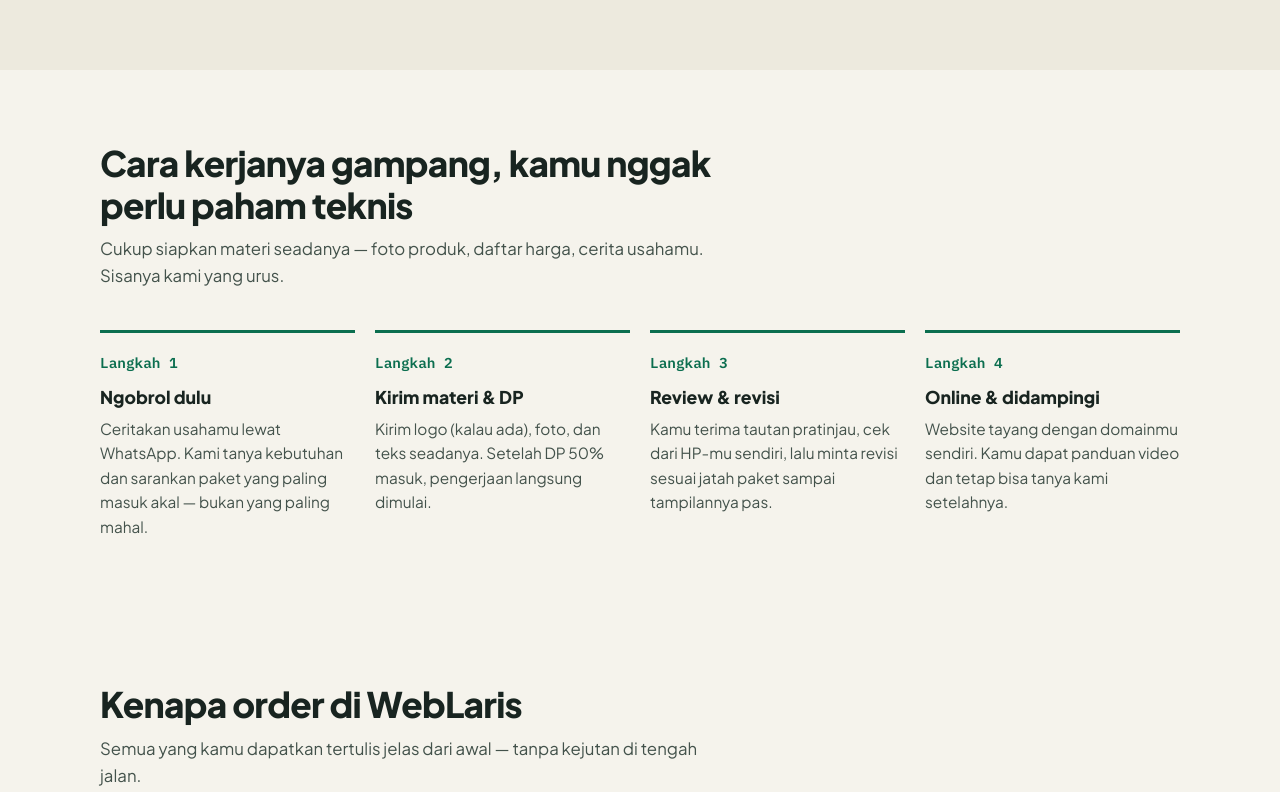
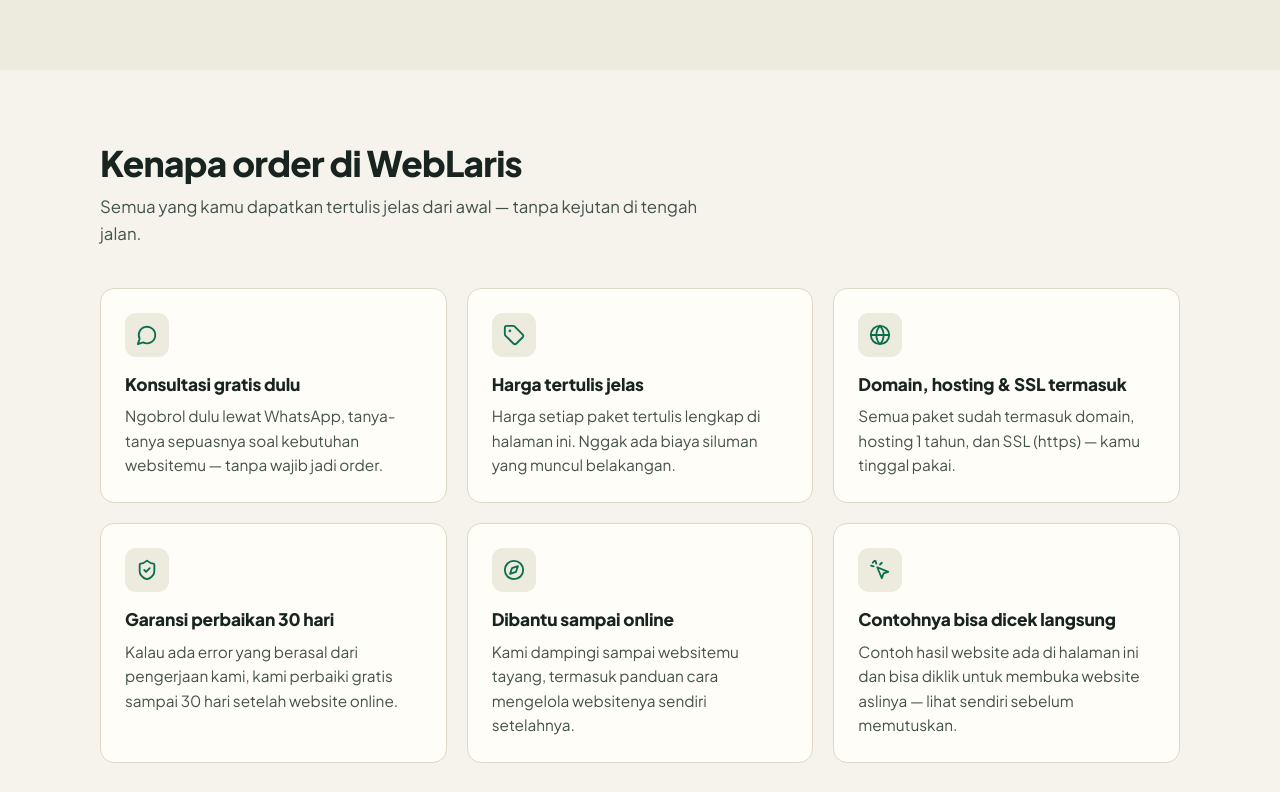
Before and after one commit to Weblariss/weblariss.github.io, a plain HTML site: page index.html in a window 1280 px wide. Shown: the part 3582-4374 px from the top of the page. Drawn offline with Linux system fonts and the light colour scheme.

Commit message:
Hapus section Cara Kerja (tumpang tindih dengan Kenapa order di WebLaris)

```diff
--- a/index.html
+++ b/index.html
@@ -243,15 +243,6 @@
       .calc-total .amount { font-size: 2rem; font-weight: 800; letter-spacing: -.02em; margin: 2px 0 16px; }
       .calc-result .btn { width: 100%; }
       .calc-fine { font-size: .8rem; color: var(--dark-band-muted); margin-top: 12px; }
-
-      /* Process */
-      .steps { display: grid; grid-template-columns: repeat(4, 1fr); gap: 20px; }
-      @media (max-width: 900px) { .steps { grid-template-columns: repeat(2, 1fr); } }
-      @media (max-width: 520px) { .steps { grid-template-columns: 1fr; } }
-      .step { border-top: 3px solid var(--accent); padding-top: 16px; }
-      .step .n { font-family: "IBM Plex Mono", monospace; color: var(--accent); font-weight: 600; font-size: .9rem; }
-      .step h3 { margin: 8px 0 6px; font-size: 1.1rem; font-weight: 800; }
-      .step p { margin: 0; color: var(--ink-soft); font-size: .96rem; }
 
       /* Kenapa order */
       .why-grid { display: grid; grid-template-columns: repeat(3, 1fr); gap: 20px; }
@@ -518,38 +509,6 @@
         </div>
       </section>
 
-      <!-- PROSES -->
-      <section id="proses">
-        <div class="wrap">
-          <div class="sec-head">
-            <h2>Cara kerjanya gampang, kamu nggak perlu paham teknis</h2>
-            <p>Cukup siapkan materi seadanya — foto produk, daftar harga, cerita usahamu. Sisanya kami yang urus.</p>
-          </div>
-          <div class="steps">
-            <div class="step">
-              <span class="n">Langkah 1</span>
-              <h3>Ngobrol dulu</h3>
-              <p>Ceritakan usahamu lewat WhatsApp. Kami tanya kebutuhan dan sarankan paket yang paling masuk akal — bukan yang paling mahal.</p>
-            </div>
-            <div class="step">
-              <span class="n">Langkah 2</span>
-              <h3>Kirim materi &amp; DP</h3>
-              <p>Kirim logo (kalau ada), foto, dan teks seadanya. Setelah DP 50% masuk, pengerjaan langsung dimulai.</p>
-            </div>
-            <div class="step">
-              <span class="n">Langkah 3</span>
-              <h3>Review &amp; revisi</h3>
-              <p>Kamu terima tautan pratinjau, cek dari HP-mu sendiri, lalu minta revisi sesuai jatah paket sampai tampilannya pas.</p>
-            </div>
-            <div class="step">
-              <span class="n">Langkah 4</span>
-              <h3>Online &amp; didampingi</h3>
-              <p>Website tayang dengan domainmu sendiri. Kamu dapat panduan video dan tetap bisa tanya kami setelahnya.</p>
-            </div>
-          </div>
-        </div>
-      </section>
-
       <!-- KENAPA ORDER -->
       <section id="kenapa">
         <div class="wrap">
@@ -655,7 +614,6 @@
         </nav>
         <nav aria-label="Tautan bantuan">
           <a href="#kalkulator">Simulasi Harga</a>
-          <a href="#proses">Cara Kerja</a>
           <a href="#faq">FAQ</a>
         </nav>
         <div>
```
